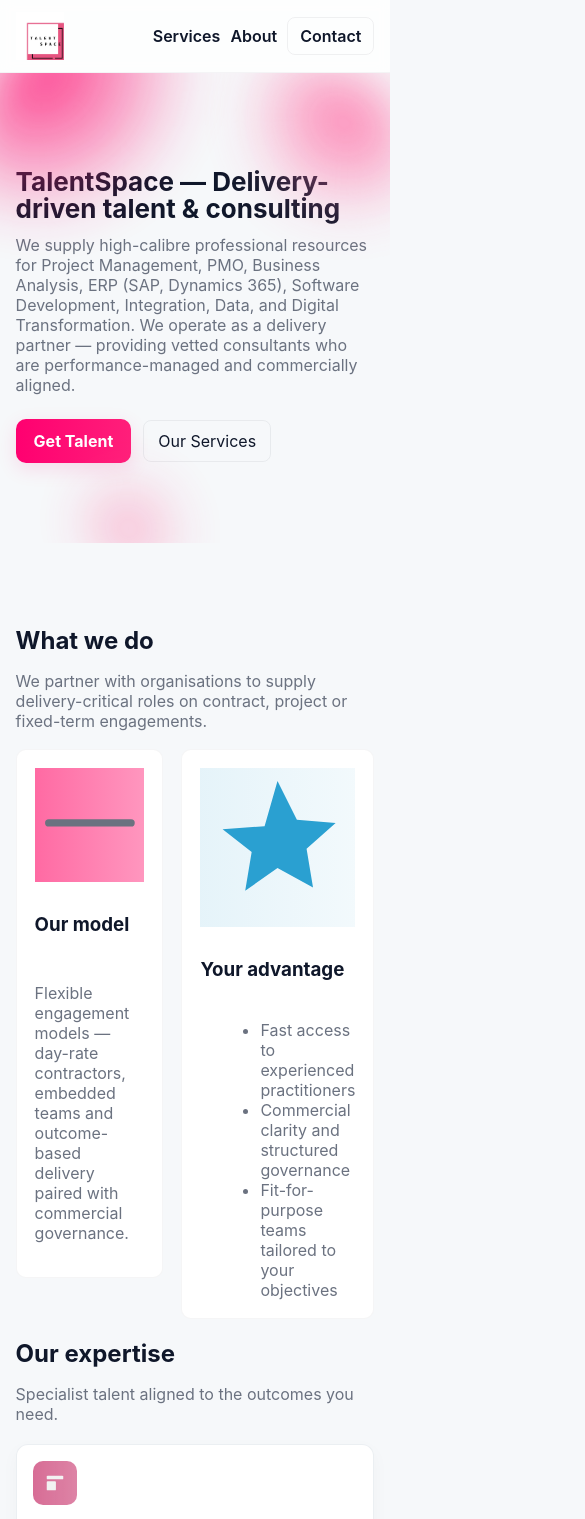
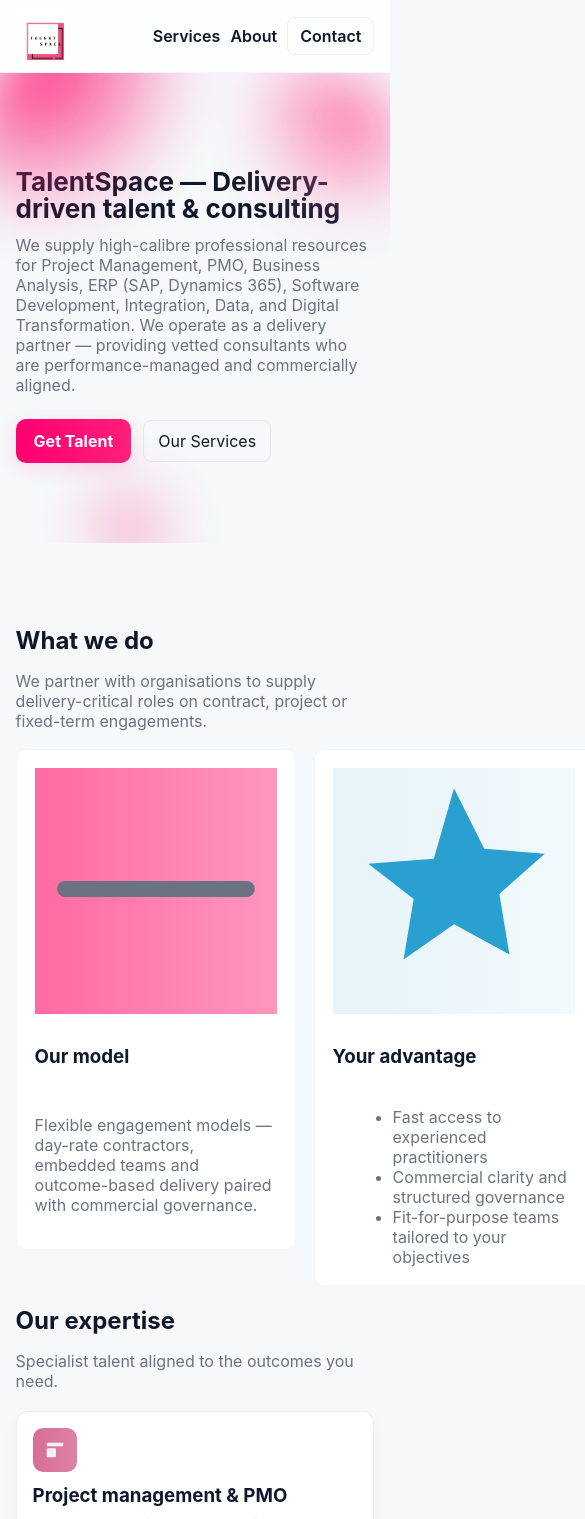
Before and after one commit to N-Nashe/MUNCHA25131_fto2505_b_Munashe-Chakona_DJS04, a React (Vite) app in the folder Talent Space/: page / in a window 390 px wide. Shown: the top 1519 px of the page, 585 px wide, since content can reach past the window. Built offline with nearby package versions, Linux system fonts and the light colour scheme.

Commit message:
hopefully

```diff
--- a/Talent Space/src/styles.css
+++ b/Talent Space/src/styles.css
@@ -61,16 +61,16 @@
 .service-card .icon svg{ width:22px; height:22px; display:block }
 .service-card .icon.muted{ filter: saturate(0.75) brightness(0.95) }
 
-/* Model & Advantage visual differences — two columns on desktop, stack on tablet/mobile */
-.model-adv{ display:grid; grid-template-columns: 1fr 1fr; gap:18px; align-items:stretch; margin-top:18px }
-.model-adv{ max-width:960px; margin-left:auto; margin-right:auto }
-.model-adv .model, .model-adv .advantage{ background: #fff; padding:18px; border-radius:10px; border:1px solid var(--card-border); display:flex; flex-direction:column; gap:12px; justify-content:flex-start }
+/* Model & Advantage — flex layout: side-by-side on desktop, stacked on tablet/mobile */
+.model-adv{ display:flex; gap:18px; align-items:stretch; justify-content:space-between; margin-top:18px; max-width:960px; margin-left:auto; margin-right:auto; flex-wrap:wrap }
+.model-adv .model, .model-adv .advantage{ flex:1 1 48%; min-width:280px; background:#fff; padding:18px; border-radius:10px; border:1px solid var(--card-border); display:flex; flex-direction:column; gap:12px; }
 .model-adv .model .icon{ background: linear-gradient(90deg,var(--primary-2),rgba(255,106,163,0.7)) }
 .model-adv .advantage .icon{ background: linear-gradient(90deg, rgba(42,160,209,0.12), rgba(42,160,209,0.06)); color:var(--brand-accent-blue) }
 
 /* Stack model/advantage on smaller screens (tablet and below) */
 @media (max-width:900px){
-  .model-adv{ grid-template-columns: 1fr }
+  .model-adv{ flex-direction:column }
+  .model-adv .model, .model-adv .advantage{ flex:1 1 100%; width:100% }
   .model-adv{ max-width:820px }
 }
 
```
